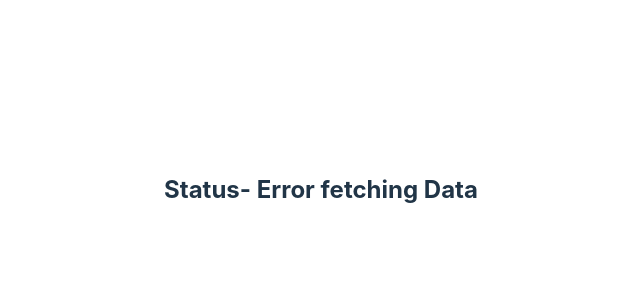
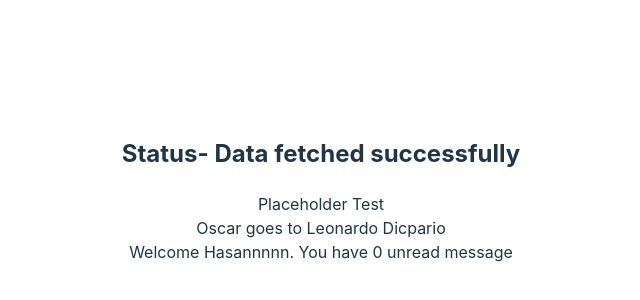
Before and after one commit to shihabxmdb/ReactTypescript, a React (Vite) app: page / in a window 1280 px wide. Shown: the part 210-510 px from the top of the page, without its empty margins (319-959 px from the left). Built offline with nearby package versions, Linux system fonts and the light colour scheme.

Commit message:
second commit

```diff
--- a/src/App.tsx
+++ b/src/App.tsx
@@ -1,10 +1,18 @@
 import "./App.css";
+import { Greet } from "./components/Greet";
+import { Heading } from "./components/Heading";
 import { Status } from "./components/Status";
+import { Oscar } from "./components/Oscar";
 
 function App() {
   return (
     <div className="App">
-      <Status Status="error" />
+      <Status Status="success" />
+      <Heading>Placeholder Test</Heading>
+      <Oscar>
+        <Heading>Oscar goes to Leonardo Dicpario</Heading>
+      </Oscar>
+      <Greet name="Hasannnnn"  isLogedIn={true} />
     </div>
   );
 }
--- /dev/null
+++ b/src/components/Greet.tsx
@@ -0,0 +1,19 @@
+type GreetProps = {
+  name: string;
+  messageCount?: number;
+  isLogedIn: boolean;
+};
+export const Greet = (props: GreetProps) => {
+  const { messageCount = 0 } = props;
+  return (
+    <div>
+      {props.isLogedIn ? (
+        <div>
+          Welcome {props.name}. You have {messageCount} unread message
+        </div>
+      ) : (
+        "Welcome Guest"
+      )}
+    </div>
+  );
+};
--- /dev/null
+++ b/src/components/Heading.tsx
@@ -0,0 +1,6 @@
+type HeadingProps={
+    children:string
+}
+export const Heading = (props:HeadingProps) => {
+  return <div>{props.children}</div>;
+};
--- /dev/null
+++ b/src/components/Oscar.tsx
@@ -0,0 +1,10 @@
+type OscarProps={
+    children:React.ReactNode,
+
+}
+
+export const Oscar = (props:OscarProps) => {
+  return (
+    <div>{props.children}</div>
+  )
+}
```
